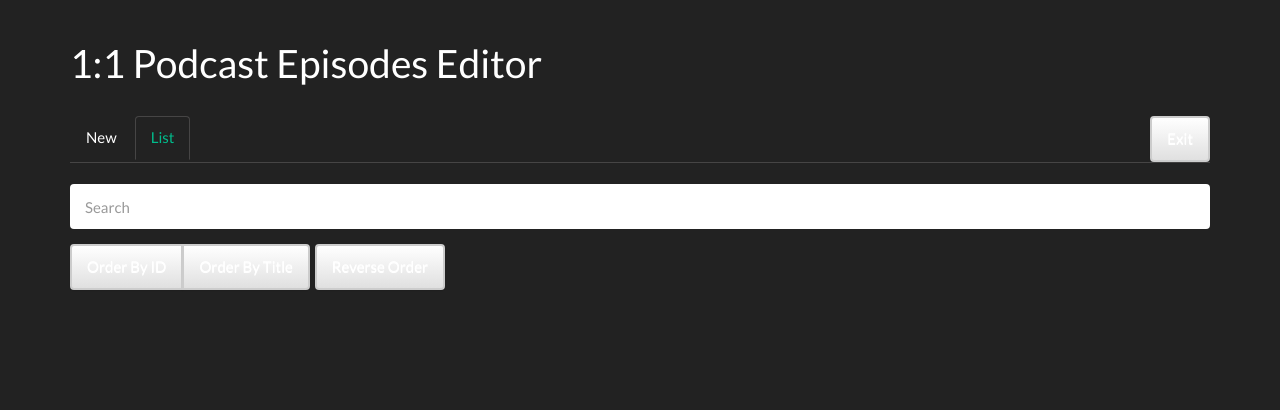
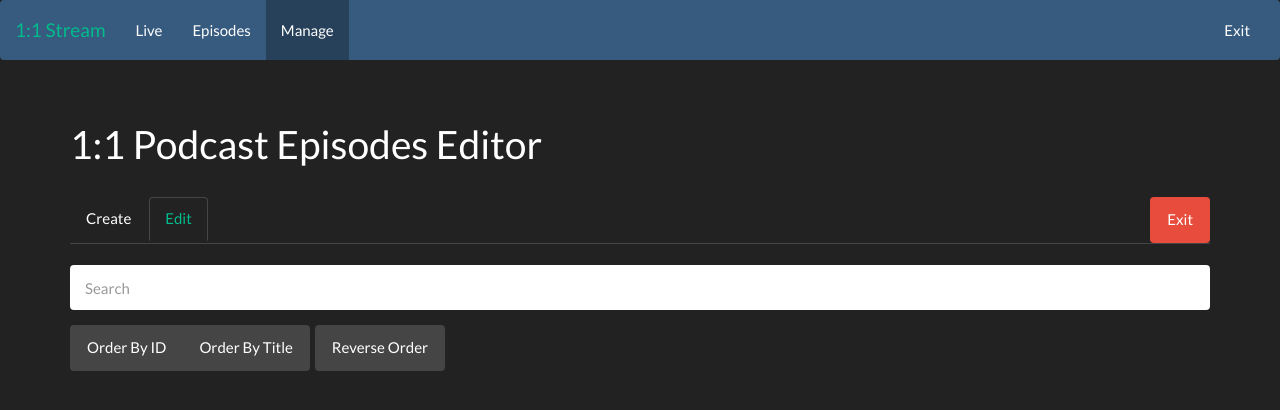
Before and after one commit to pennmanor/1-1-Stream, a PHP site: page /manageEpisodes.php in a window 1280 px wide. Shown: the top 410 px of the page. Run offline with PHP 8.4, Linux system fonts and the light colour scheme; data that the repository does not hold is empty; a stand-in replaces the project's code that opens the database connection; some libraries are stand-ins or nearby versions.

Commit message:
Fixed some styling issues, added RTMP connection failure notification, and added navigation.

```diff
--- a/html/manageEpisodes.php
+++ b/html/manageEpisodes.php
@@ -7,7 +7,6 @@
     <meta name="author" content="Benjamin Thomas">
     <title>Manage Videos</title>
     <link rel="stylesheet" href="styles/bootstrap.min.css">
-    <link rel="stylesheet" href="styles/bootstrap-theme.min.css">
     <link rel="stylesheet" href="styles/angular-toastr.min.css">
     <style>
       textarea {
@@ -25,12 +24,35 @@
     </style>
   </head>
   <body>
+    <nav class="navbar navbar-default">
+      <div class="container-fluid">
+        <div class="navbar-header">
+          <button type="button" class="navbar-toggle collapsed" data-toggle="collapse" data-target="#bs-example-navbar-collapse-1">
+            <span class="sr-only">Toggle navigation</span>
+            <span class="icon-bar"></span>
+            <span class="icon-bar"></span>
+            <span class="icon-bar"></span>
+          </button>
+          <a class="navbar-brand" href="index.php">1:1 Stream</a>
+        </div>
+        <div class="collapse navbar-collapse" id="bs-example-navbar-collapse-1">
+          <ul class="nav navbar-nav">
+            <li><a href="index.php">Live</a></li>
+            <li><a href="episodes.html">Episodes</a></li>
+            <li class="active"><a href="manageEpisodes.php">Manage<span class="sr-only">(current)</span></a></li>
+          </ul>
+          <ul class="nav navbar-nav navbar-right">
+            <li><a href="#">Exit</a></li>
+          </ul>
+        </div>
+      </div>
+    </nav>
     <div class="container" ng-controller="EpisodeCtrl">
       <h1 class="page-header">1:1 Podcast Episodes Editor</h1>
-      <a class="btn btn-default pull-right" href="episodes.html">Exit</a>
+      <a class="btn btn-danger pull-right" href="episodes.html">Exit</a>
       <ul class="nav nav-tabs" role="tablist">
-        <li role="presentation"><a href="#new" data-toggle="tab">New</a></li>
-        <li role="presentation" class="active"><a href="#list" data-toggle="tab">List</a></li>
+        <li role="presentation"><a href="#create" data-toggle="tab">Create</a></li>
+        <li role="presentation" class="active"><a href="#edit" data-toggle="tab">Edit</a></li>
       </ul>
       <br>
       <div class="tab-content">
@@ -45,7 +67,7 @@
                   </select>
                 </div>
                 <div class="col-xs-3">
-                  <input ng-click="changeFileFilter()" class="btn btn-warning" type="button" value="Change">
+                  <input ng-click="changeFileFilter()" class="btn btn-warning pull-right" type="button" value="Change">
                   <input ng-click="getFilenames()" type="button" class="btn btn-info pull-right" value="Refresh">
                 </div>
               </div>
@@ -92,8 +114,8 @@
                     </div>
                   </div>
                   <div class="col-xs-2">
-                    <input type="button" ng-show="edit" ng-click="edit = !edit" ng-init="edit = true" class="btn btn-info pull-right" value="Edit">
-                    <input type="button" ng-hide="edit" ng-click="edit = !edit" ng-init="edit = true" class="btn btn-default pull-right" value="Cancel">
+                    <input type="button" ng-show="edit" ng-click="edit = !edit" ng-init="edit = true" class="btn btn-warning pull-right" value="Edit">
+                    <input type="button" ng-hide="edit" ng-click="edit = !edit" ng-init="edit = true" class="btn btn-danger pull-right" value="Cancel">
                   </div>
                 </div>
               </div>
@@ -120,7 +142,7 @@
                     </div>
                     <div ng-hide="edit" class="btn-toolbar">
                       <div class="btn-group">
-                        <input class="btn btn-primary" type="submit" value="Update">
+                        <input class="btn btn-success" type="submit" value="Update">
                       </div>
                       <div class="btn-group">
                         <input ng-click="deleteEpisode(episode, update)" class="btn btn-danger" type="button" value="Delete">
```
Also changed, not shown: html/episode.php (+31 -10 lines), html/episodes.html (+40 -10 lines), html/index.php (+42 -5 lines).
